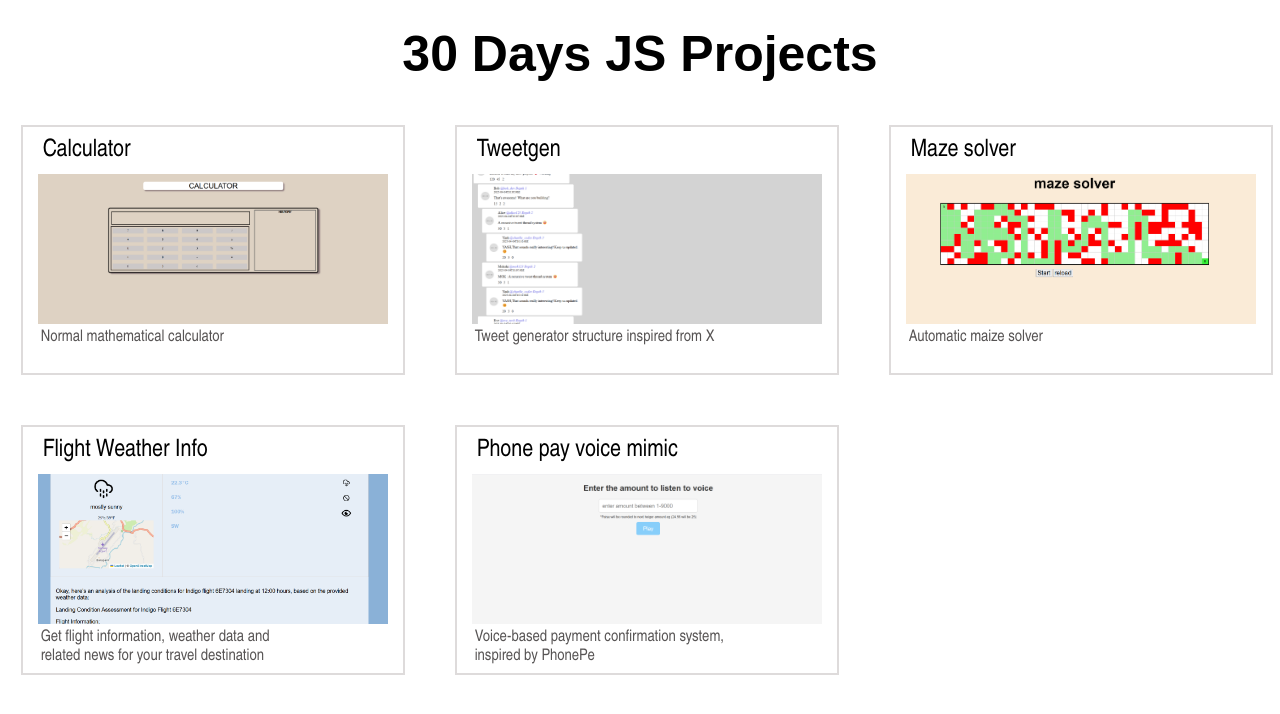
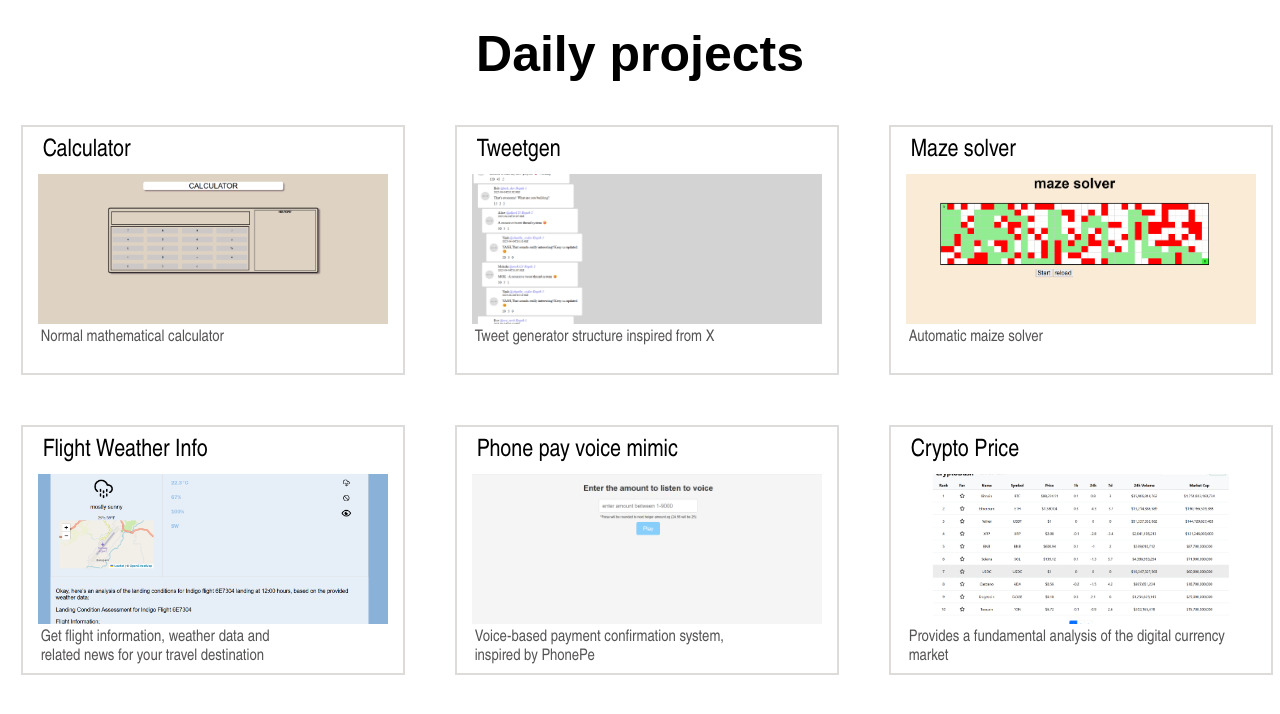
Before and after one commit to mokshitha890/30-Days-daily-JS-projects, a plain HTML site: page index.html in a window 1280 px wide. Drawn offline with Linux system fonts and the light colour scheme.

Commit message:
added into mini-projects

```diff
--- a/index.html
+++ b/index.html
@@ -4,7 +4,7 @@
 <head>
     <meta charset="UTF-8">
     <meta name="viewport" content="width=device-width, initial-scale=1.0">
-    <title>30-Days-JS-projects</title>
+    <title>Mini projects</title>
     <style>
         body {
             font-family: 'Franklin Gothic basic', 'Arial Narrow', Arial, sans-serif;
@@ -77,7 +77,7 @@
 </head>
 
 <body>
-    <h2>30 Days JS Projects</h2>
+    <h2>Daily projects</h2>
     <div class="container">
         <div class="project-content" data-folderId="Day-01-js-caluclator">
             <div class="project-name">Calculator</div>
@@ -121,9 +121,15 @@
             <p>Voice-based payment confirmation system,<br> inspired by PhonePe
             </p>
         </div>
+        <div class="project-content" data-folderId="Day-06-CryptoPrice">
+            <div class="project-name">Crypto Price</div>
+            <div class="project-image">
+                <img src="./images/preview-crypto-price.png" alt="">
+            </div>
+            <p>Provides a fundamental analysis of the digital currency market
+            </p>
+        </div>
     </div>
-
-    <div class="project-details"></div>
     </div>
     </div>
     <script>
```
Also changed, not shown: images/preview-crypto-price.png (added).
